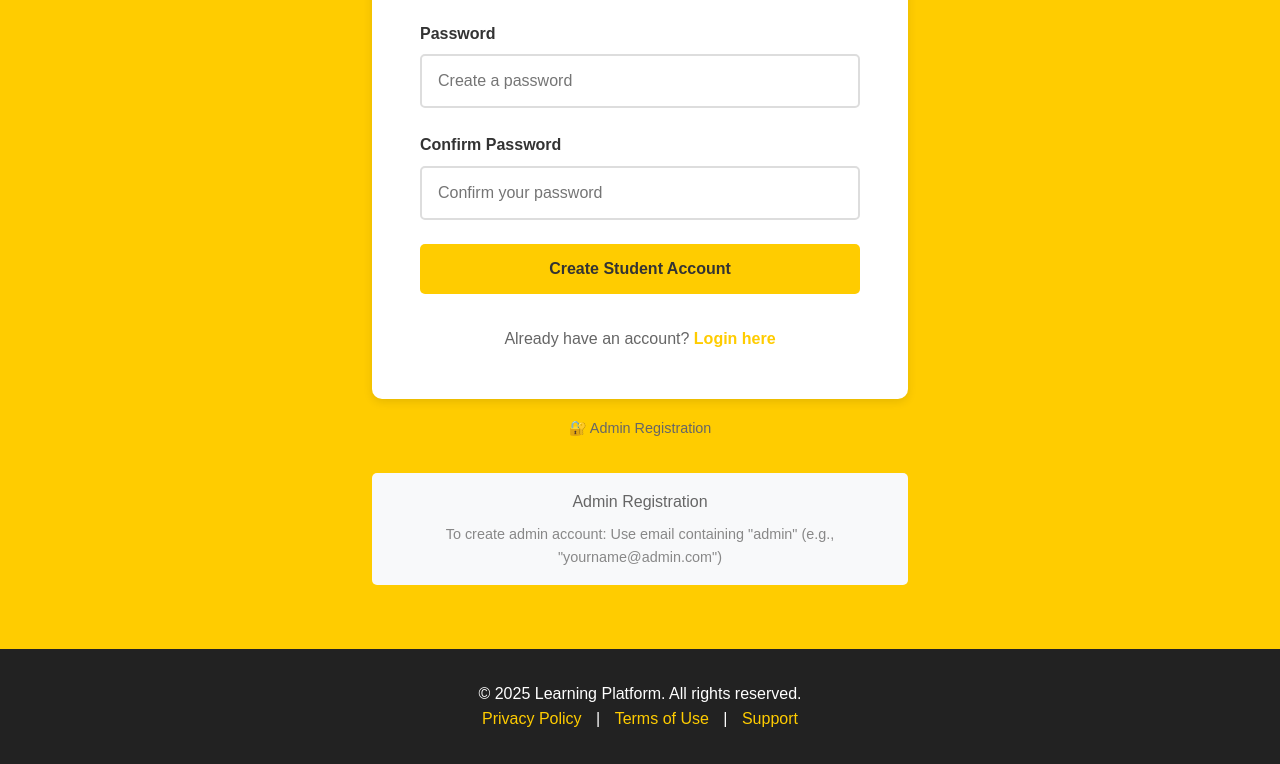
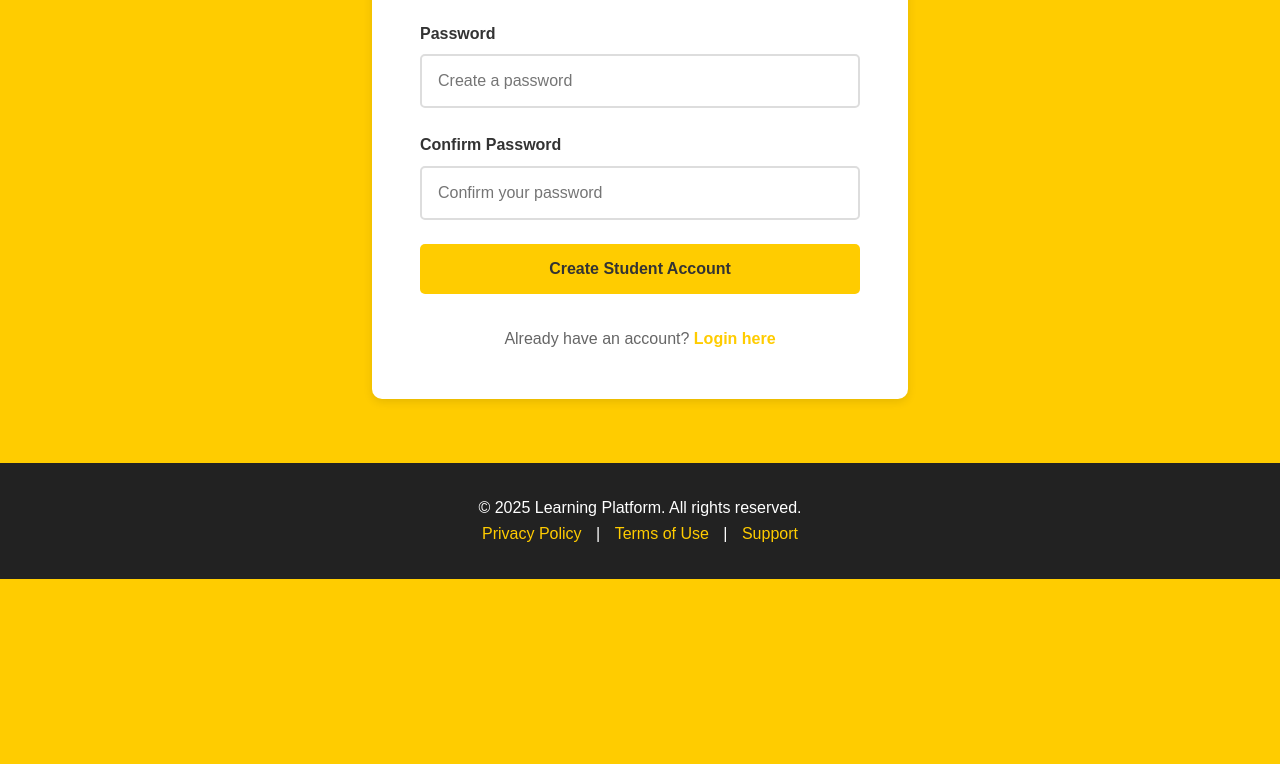
Before and after one commit to Ghosts-st29/levi, a plain HTML site: page frontend/signup.html in a window 1280 px wide. Shown: the part 930-1694 px from the top of the page. After the commit the page ends 1509 px from the top, so only its background shows below. Drawn offline with Linux system fonts and the light colour scheme.

Commit message:
finally im done

```diff
--- a/frontend/signup.html
+++ b/frontend/signup.html
@@ -315,10 +315,7 @@
             </form>
         </div>
 
-        <!-- Admin Registration Trigger -->
-        <div class="admin-trigger">
-            <a href="#" onclick="showAdminRegister()">🔐 Admin Registration</a>
-        </div>
+
 
         <!-- Admin Registration Section -->
         <div id="adminRegisterSection" class="admin-section">
@@ -356,12 +353,7 @@
             </form>
         </div>
 
-        <div class="admin-info">
-            <p style="color: #666; margin-bottom: 0.5rem;">Admin Registration</p>
-            <p style="font-size: 0.9rem; color: #888;">
-                To create admin account: Use email containing "admin" (e.g., "yourname@admin.com")
-            </p>
-        </div>
+
     </div>
 
     <footer>
```
